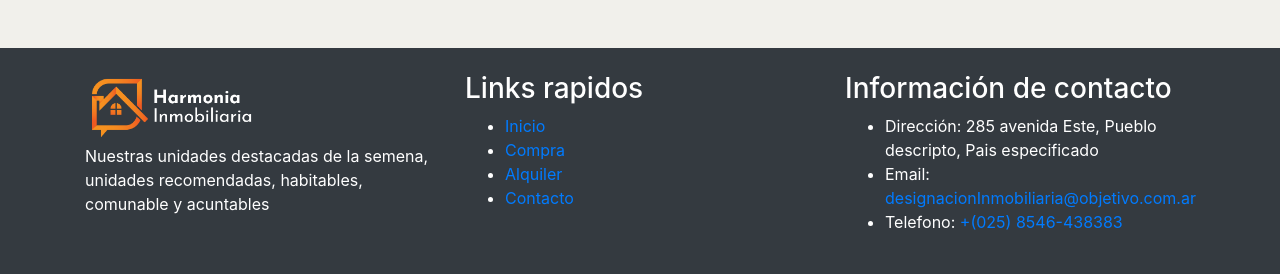
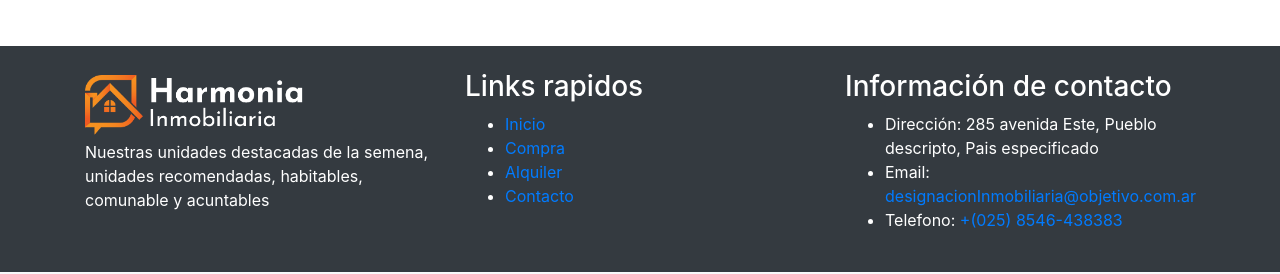
Before and after one commit to GaracLui/TP_Final_Frameworks, a CodeIgniter app: page /database/ in a window 1280 px wide. Shown: the part 979-1253 px from the top of the page. Run offline with CodeIgniter, Linux system fonts and the light colour scheme.

Commit message:
cambio en el tamaño de typografia de los png

```diff
--- a/application/views/paginas/inicio.php
+++ b/application/views/paginas/inicio.php
@@ -111,7 +111,7 @@
 	</div>
 
 	</div>
-
+</div>
 <div class="properties-area pt-5 pb-5">
 	<div class="container">
 
--- a/application/views/plantilla/footer.php
+++ b/application/views/plantilla/footer.php
@@ -5,7 +5,7 @@
 
 					<div class="col-lg-4 col-sm-6">
 	                    <div class="single-footer-widget ps-3">
-	                        <a class="navbar-brand " fla href="#"><img src="<?php echo base_url(); ?>bootstrap/img/Harmonia_Text_White.png" alt="Harmonia Inmobiliaria" style="max-width: 200px; max-height: 70px;"></a>
+	                        <a class="navbar-brand " fla href="#"><img src="<?php echo base_url(); ?>bootstrap/img/Harmonia_Text_White.png" alt="Harmonia Inmobiliaria" style="max-width: 250px; max-height: 60px;"></a>
 	                        <p>Nuestras unidades destacadas de la semena, unidades recomendadas, habitables, comunable y acuntables</p>
 	                    </div>
 	                </div>
--- a/application/views/plantilla/head.php
+++ b/application/views/plantilla/head.php
@@ -3,7 +3,7 @@
 <head>
 	<meta charset="UTF-8">
 	<meta name="viewport" content="width=device-width, initial-scale=1.0">
-	<title>Inmobiliaria ????????</title>
+	<title>Harmonia Inmobiliaria</title>
 
 
 	<link rel="stylesheet" href="<?php echo base_url(); ?>bootstrap/css/normalize">
@@ -23,7 +23,7 @@
 					<div class="text-center">
 
 
-				  		<a class="navbar-brand " fla href="#"><img src="<?php echo base_url(); ?>bootstrap/img/Harmonia_Text_Black.png" alt="Harmonia Inmobiliaria" style="max-width: 200px; max-height: 70px;"></a>
+				  		<a class="navbar-brand " fla href="#"><img src="<?php echo base_url(); ?>bootstrap/img/Harmonia_Text_Black.png" alt="Harmonia Inmobiliaria" style="max-width: 250px; max-height: 60px;"></a>
 
 				  	</div>
 			  	</div>
```
Also changed, not shown: bootstrap/img/Harmonia_Text_Black.png, bootstrap/img/Harmonia_Text_White.png.
